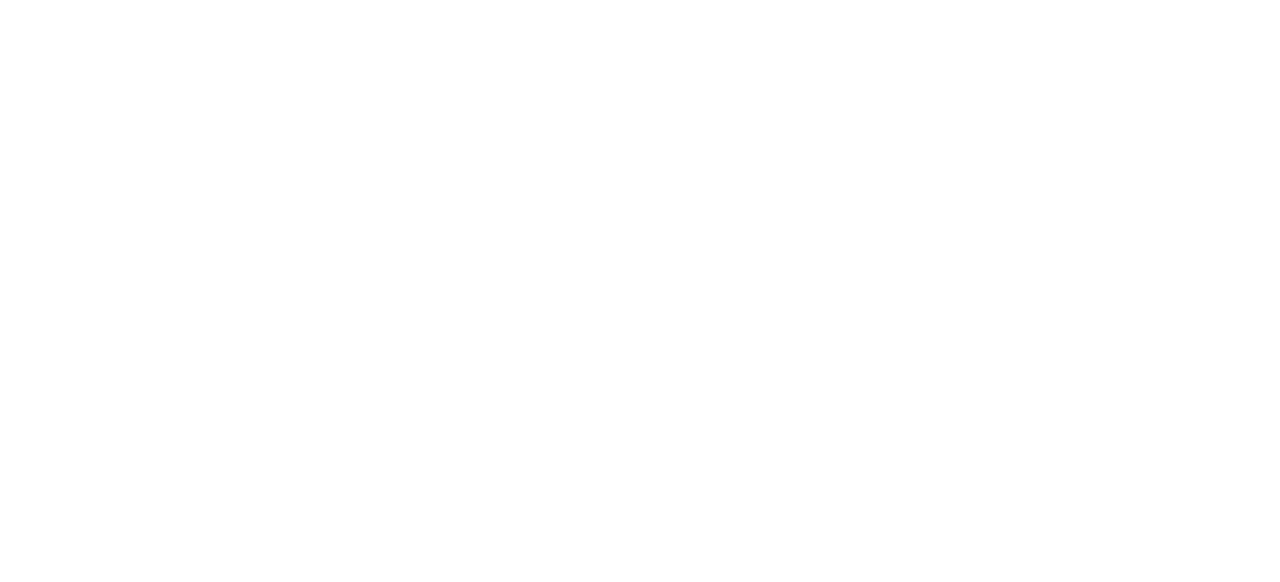
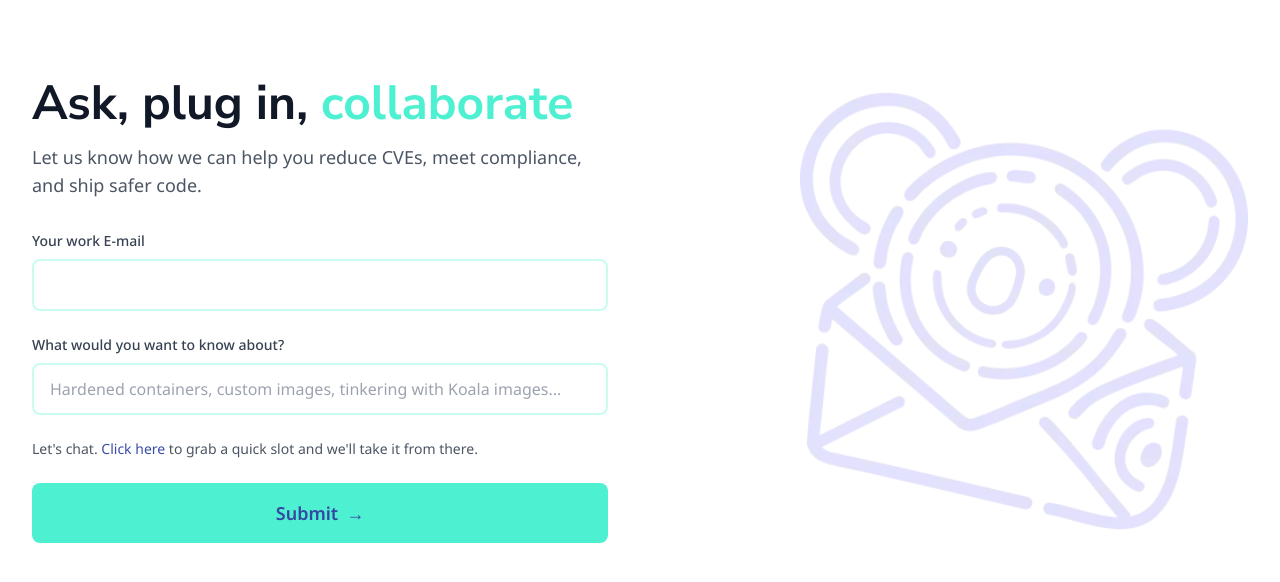
Before and after one commit to devanshchoudhary20/koalalab, a Next.js app: page / in a window 1280 px wide. Shown: the part 3323-3905 px from the top of the page. Before the commit the page ends 3189 px from the top, so only its background shows below. Built offline with nearby package versions, Linux system fonts and the light colour scheme.

Commit message:
adds Cotact form

```diff
--- /dev/null
+++ b/src/components/sections/ContactForm.tsx
@@ -0,0 +1,87 @@
+import React, { useState } from 'react'
+import Image from 'next/image'
+
+const ContactForm = () => {
+  const [email, setEmail] = useState('')
+  const [inquiry, setInquiry] = useState('')
+
+  const handleSubmit = (e: React.FormEvent) => {
+    e.preventDefault()
+  }
+
+  return (
+    <section className="w-full bg-white py-24 text-center md:text-left">
+      <div className="max-w-7xl mx-auto px-4 sm:px-6 lg:px-8">
+        <div className="grid grid-cols-1 lg:grid-cols-2 gap-16 items-center">
+
+          <div className="space-y-8">
+            <div className="space-y-4">
+              <h2 className="text-4xl md:text-5xl font-bold text-gray-900 font-heading">
+                Ask, plug in, <span className="text-gradient-fill-desktop">collaborate</span>
+              </h2>
+              <p className="text-lg text-gray-600 font-content">
+                Let us know how we can help you reduce CVEs, meet compliance, and ship safer code.
+              </p>
+            </div>
+
+            <form onSubmit={handleSubmit} className="space-y-6">
+              <div className="space-y-2">
+                <label htmlFor="email" className="block text-sm font-medium text-gray-700 font-content">
+                  Your work E-mail
+                </label>
+                <input
+                  type="email"
+                  id="email"
+                  value={email}
+                  onChange={(e) => setEmail(e.target.value)}
+                  className="w-full px-4 py-3 border-2 border-gradient-fill-desktop/30 rounded-lg focus:border-gradient-fill-desktop focus:outline-none transition-colors font-content"
+                />
+              </div>
+
+              <div className="space-y-2">
+                <label htmlFor="inquiry" className="block text-sm font-medium text-gray-700 font-content">
+                  What would you want to know about?
+                </label>
+                <input
+                  type="text"
+                  id="inquiry"
+                  value={inquiry}
+                  onChange={(e) => setInquiry(e.target.value)}
+                  placeholder="Hardened containers, custom images, tinkering with Koala images..."
+                  className="w-full px-4 py-3 border-2 border-gradient-fill-desktop/30 rounded-lg focus:border-gradient-fill-desktop focus:outline-none transition-colors font-content"
+                />
+              </div>
+
+              <div className="text-sm text-gray-600 font-content">
+                Let's chat. <a href="#" className="text-gradient-fill-blueText hover:underline">Click here</a> to grab a quick slot and we'll take it from there.
+              </div>
+
+              <button
+                type="submit"
+                className="w-full bg-gradient-fill-desktop text-gradient-fill-submitButton py-4 px-6 rounded-lg font-semibold text-lg hover:bg-gradient-fill-desktop/90 transition-colors flex items-center justify-center gap-2 font-content"
+              >
+                Submit<span aria-hidden="true">→</span>
+              </button>
+            </form>
+          </div>
+
+
+          <div className="flex justify-center lg:justify-end">
+            <div className="relative w-full max-w-md">
+              <Image
+                src="/images/ContactImage.webp"
+                alt="Contact illustration"
+                width={500}
+                height={500}
+                className="w-full h-auto object-contain max-w-2xl mx-auto"
+                priority
+              />
+            </div>
+          </div>
+        </div>
+      </div>
+    </section>
+  )
+}
+
+export default ContactForm
--- a/src/pages/index.tsx
+++ b/src/pages/index.tsx
@@ -3,7 +3,9 @@ import HeroSection from "@/components/sections/HeroSection";
 import CompanySection from "@/components/sections/CompanySection";
 import ExplainerSection from "@/components/sections/ExplainerSection";
 import FeatureSection from "@/components/sections/FeatureSection";
-
+import HowItWorksContentSection from "@/components/sections/HowItWorksContentSection";
+import HowItWorksImageSection from "@/components/sections/HowItWorksImageSection";
+import ContactForm from "@/components/sections/ContactForm";
 export default function Home() {
   return (
     <div>
@@ -12,6 +14,9 @@ export default function Home() {
       <CompanySection />
       <ExplainerSection />
       <FeatureSection />
+      <HowItWorksImageSection />
+      <ContactForm />
+      <HowItWorksContentSection />
     </div>
   );
 }
--- a/tailwind.config.js
+++ b/tailwind.config.js
@@ -11,11 +11,15 @@ module.exports = {
         primary : {
           background_green : '#E0FFF6',
           testimonial_text : '#3548A2',
+          background_purple : '#F1F0FF',
+          text_blue : '#394BA5',
+          text_gray : '#3D3D3D',
         },
         'gradient-fill': {
           mobile: '#1CE8AB',
           desktop: '#4EF0D2',
           blueText: '#394CA9',
+          submitButton: '#3547A1',
         },
       },
       fontFamily: {
```
Also changed, not shown: public/images/ContactImage.webp (added).
